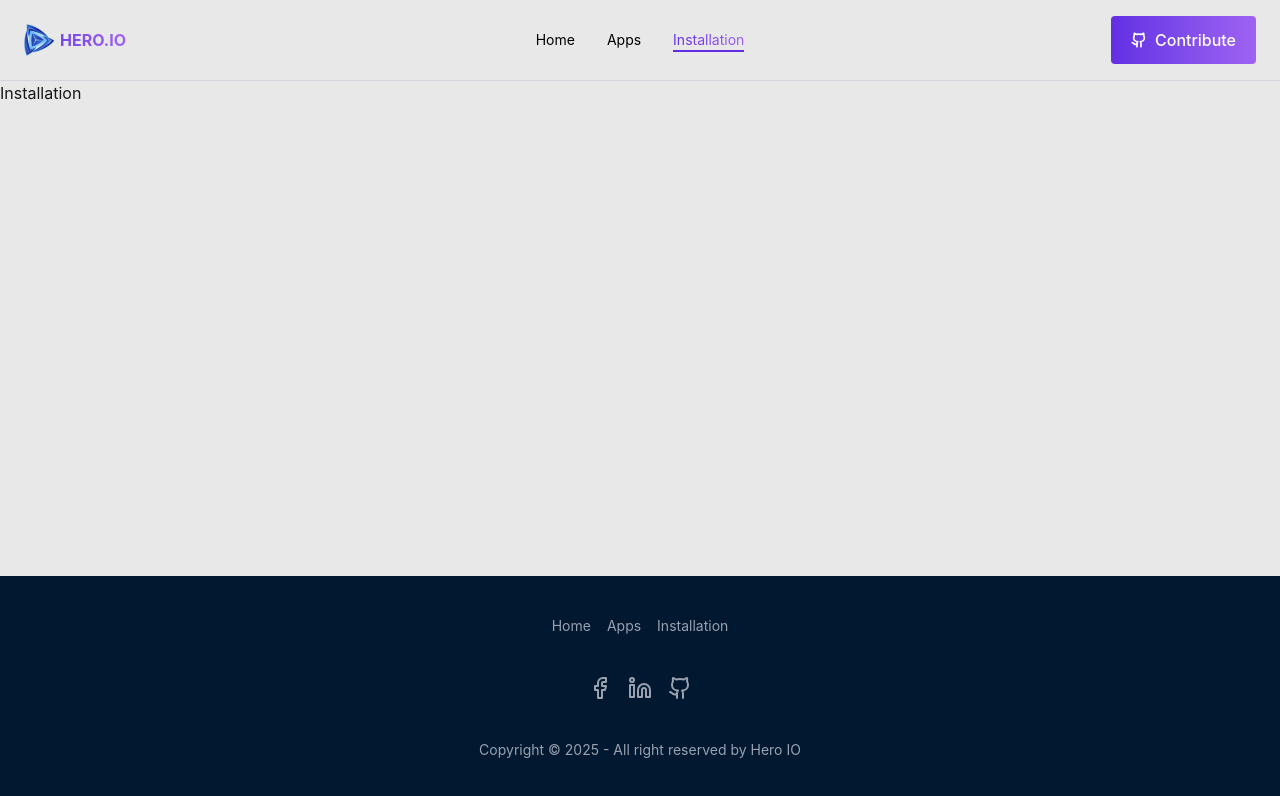
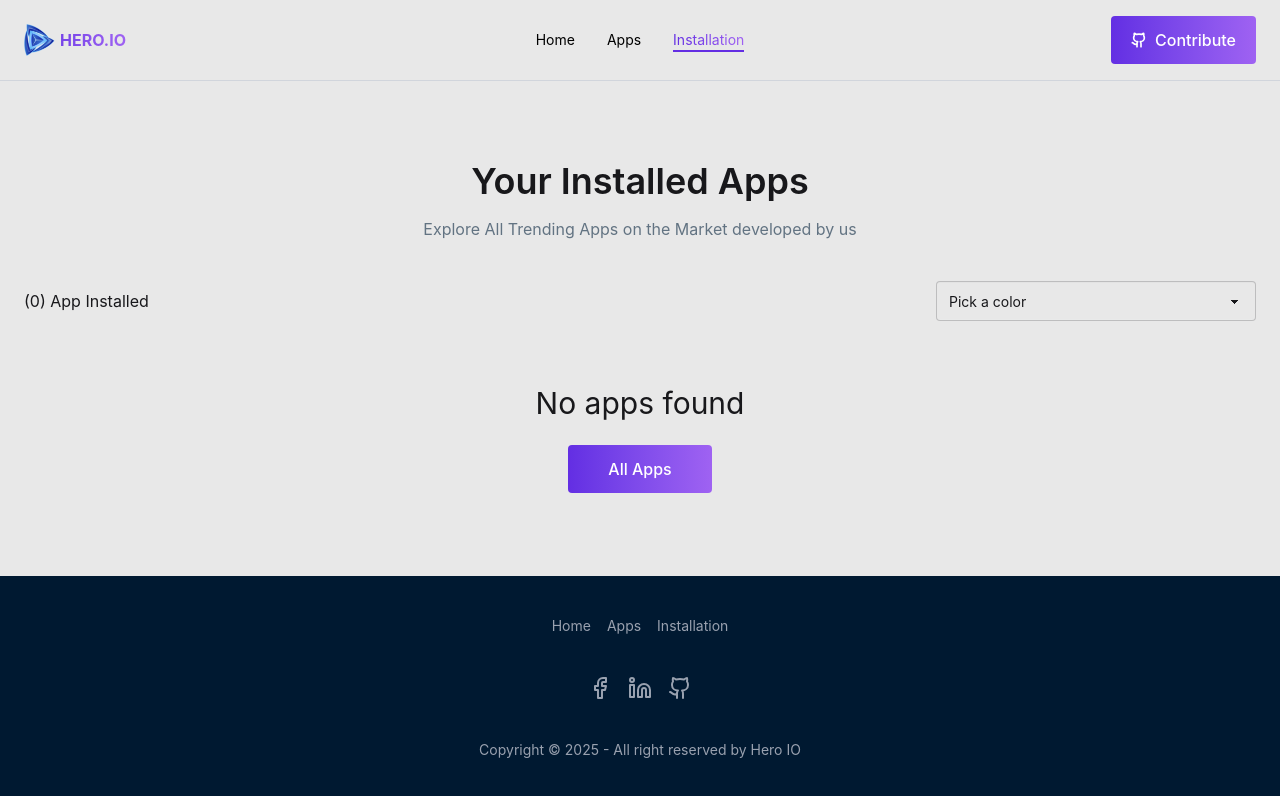
Before and after one commit to Mostafiz002/hero-io, a React (Vite) app: page /installation in a window 1280 px wide. Shown: the top 796 px of the page. Built offline with nearby package versions, Linux system fonts and the light colour scheme.

Commit message:
added all the localstorage functionality

```diff
--- a/src/Components/AppCard.jsx
+++ b/src/Components/AppCard.jsx
@@ -11,7 +11,7 @@ const AppCard = ({ app }) => {
         src={app.image}
         alt=""
       />
-      <h3 className="my-4 text-lg  font-medium text-[#001931]">{app.title}</h3>
+      <h3 className="my-4 text-base  font-medium text-[#001931]/80">{app.title}</h3>
       <div className="flex justify-between items-center">
         <div className="flex items-center gap-2 rounded-sm bg-[#F1F5E8] px-3 py-1.5">
           <img className="w-[14px]" src={downloadImg} alt="" />
--- /dev/null
+++ b/src/Components/InstalledApp.jsx
@@ -0,0 +1,47 @@
+import React from "react";
+import downloadImg from "../assets/icon-downloads.png";
+import ratingImg from "../assets/icon-ratings.png";
+import { removeFrominstalled } from "../utils/localStorage";
+import { toast, ToastContainer } from "react-toastify";
+
+const InstalledApp = ({ app, setInstalledApps }) => {
+  const handleUninstall = () => {
+    toast.success("App Uninstalled Successfully 🥳");
+    removeFrominstalled(app.id);
+    setInstalledApps((prev) => prev.filter((a) => a.id !== app.id));
+  };
+  return (
+    <div className="w-full flex justify-between items-center p-4 rounded-2xl text-[#090909] text-[18px] bg-[#e8e8e8] border border-[#e8e8e8] transition-all duration-300 shadow-[6px_6px_12px_#c5c5c5,-6px_-6px_12px_#ffffff] hover:border-white">
+      <div className="flex items-center gap-4">
+        <figure>
+          <img className="w-20 h-20 rounded-lg" src={app.image} alt="" />
+        </figure>
+        <div>
+          <h3 className="my-4 text-base  font-medium text-[#001931]/80">
+            {app.title}
+          </h3>
+          <div className="flex items-center justify-start gap-3">
+            <p className="flex items-center justify-start text-sm gap-1 text-[#00D390]">
+              <img className="w-3" src={downloadImg} alt="" /> {app.downloads}M
+            </p>
+            <p className="text-[#FF8811] flex gap-1 items-center justify-start text-sm">
+              <img className="w-3" src={ratingImg} alt="" />
+              {app.ratingAvg}
+            </p>
+            <p className="text-sm text-[#627382]">{app.size} MB</p>
+          </div>
+        </div>
+      </div>
+      <div>
+        <button
+          onClick={handleUninstall}
+          className=" py-2 px-5 text-white bg-[#00D390] rounded-sm hover:bg-[#02c587] transition duration-300 ease-in-out cursor-pointer"
+        >
+          Uninstall
+        </button>
+      </div>
+    </div>
+  );
+};
+
+export default InstalledApp;
--- a/src/Layouts/MainLayout.jsx
+++ b/src/Layouts/MainLayout.jsx
@@ -2,12 +2,25 @@ import React from "react";
 import Navbar from "../Components/Navbar";
 import Footer from "../Components/Footer";
 import { Outlet } from "react-router";
+import { ToastContainer } from "react-toastify";
 
 const MainLayout = () => {
   return <div className="flex flex-col min-h-screen">
     <Navbar/>
     <div className="flex-1"><Outlet /></div>
     <Footer/>
+    <ToastContainer
+        position="top-right"
+        autoClose={4000}
+        hideProgressBar={false}
+        newestOnTop={false}
+        closeOnClick={false}
+        rtl={false}
+        pauseOnFocusLoss
+        draggable
+        pauseOnHover
+        theme="light"
+      />
   </div>;
 };
 
--- a/src/Pages/AppDetails.jsx
+++ b/src/Pages/AppDetails.jsx
@@ -17,6 +17,7 @@ import {
   ResponsiveContainer,
 } from "recharts";
 import { toast, ToastContainer } from "react-toastify";
+import { updateList } from "../utils/localStorage";
 
 const AppDetails = () => {
   const { id } = useParams();
@@ -27,9 +28,10 @@ const AppDetails = () => {
 
   if (loading) return <p>Loading.......</p>;
 
-  const handleInstall = () => {
+  const handleInstall = (id) => {
     installed || toast.success("App Installed Successfully 🥳");
     setInstalled(true);
+    updateList(id)
   };
 
   return (
@@ -77,7 +79,7 @@ const AppDetails = () => {
           </div>
           <div>
             <button
-              onClick={() => handleInstall()}
+              onClick={() => handleInstall(app)}
               disabled={installed}
               className="mt-10 py-3 px-5 text-white bg-[#00D390] rounded-sm hover:bg-[#02c587] transition duration-300 ease-in-out cursor-pointer"
             >
@@ -115,18 +117,7 @@ const AppDetails = () => {
           {app.description}
         </p>
       </div>
-      <ToastContainer
-        position="top-right"
-        autoClose={4000}
-        hideProgressBar={false}
-        newestOnTop={false}
-        closeOnClick={false}
-        rtl={false}
-        pauseOnFocusLoss
-        draggable
-        pauseOnHover
-        theme="light"
-      />
+
     </section>
   );
 };
--- a/src/Pages/Installation.jsx
+++ b/src/Pages/Installation.jsx
@@ -1,11 +1,43 @@
-import React from 'react';
+import React, { useState } from "react";
+import { loadinstalled } from "../utils/localStorage";
+import InstalledApp from "../Components/InstalledApp";
+import { Link } from "react-router";
 
 const Installation = () => {
-    return (
-        <div>
-            Installation
+  const [installedApps, setInstalledApps] = useState(() => loadinstalled());
+
+  return (
+    <section className="py-20 px-6  max-w-[1448px] mx-auto">
+      <h2 className="text-center text-2xl md:text-4xl font-semibold">
+        Your Installed Apps
+      </h2>
+      <p className="text-[#627382] text-[12px] md:text-base text-center w-full mt-4 mb-10">
+        Explore All Trending Apps on the Market developed by us
+      </p>
+      <div className="flex items-center justify-between mb-6">
+        <p>({installedApps.length}) App Installed</p>
+        <select defaultValue="Pick a color" className="select bg-transparent">
+          <option disabled={true}>Pick a color</option>
+          <option>Crimson</option>
+          <option>Amber</option>
+          <option>Velvet</option>
+        </select>
+      </div>
+      {installedApps.length === 0 && (
+        <div className="text-center flex flex-col items-center justify-center gap-6">
+          <p className="text-center text-3xl mt-10">No apps found</p>
+          <Link to='/apps' className="hidden py-3 px-10 rounded-sm cursor-pointer lg:flex gap-2 items-center justify-center font-medium text-white bg-gradient-to-r from-[#632EE3] to-[#9F62F2] transition-all duration-300 hover:scale-103  hover:from-[#7438ed] hover:to-[#8c5dc9]">
+            All Apps
+          </Link>
         </div>
-    );
+      )}
+      <div className="flex flex-col gap-6">
+        {installedApps.map((app) => (
+          <InstalledApp setInstalledApps={setInstalledApps} app={app} />
+        ))}
+      </div>
+    </section>
+  );
 };
 
 export default Installation;
--- /dev/null
+++ b/src/utils/localStorage.js
@@ -0,0 +1,33 @@
+// to get
+export const loadinstalled = () => {
+  try {
+    const data = localStorage.getItem("installed");
+    return data ? JSON.parse(data) : [];
+  } catch (err) {
+    console.log(err);
+    return [];
+  }
+};
+
+// for save
+export const updateList = (app) => {
+  const installed = loadinstalled();
+
+  try {
+    const updatedinstalled = [...installed, app];
+    localStorage.setItem("installed", JSON.stringify(updatedinstalled));
+  } catch (err) {
+    console.log(err);
+  }
+};
+
+// for delete
+export const removeFrominstalled = (id) => {
+  const installed = loadinstalled();
+  try {
+    const updatedinstalled = installed.filter((p) => p.id !== id);
+    localStorage.setItem("installed", JSON.stringify(updatedinstalled));
+  } catch (err) {
+    console.log(err);
+  }
+};
```
